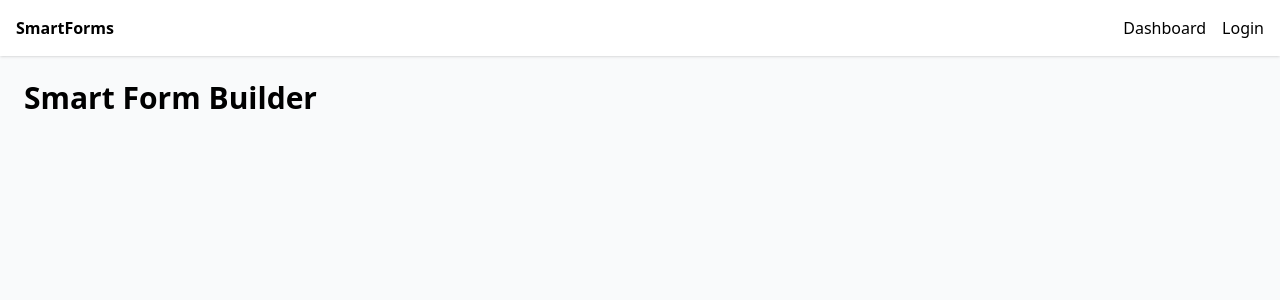
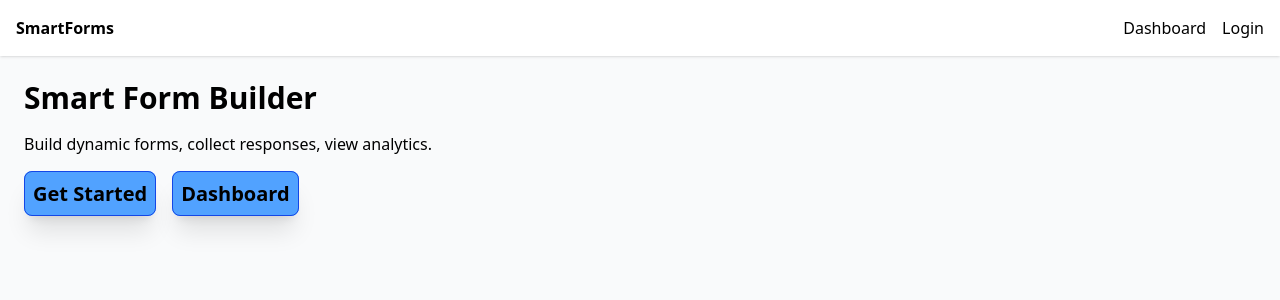
Before and after one commit to rakshithkumar608/smart_form_builder, a React app in the folder frontend/: page / in a window 1280 px wide. Shown: the top 300 px of the page. Built offline with nearby package versions, Linux system fonts and the light colour scheme; the HTML template or start-up script is replaced by a standard one.

Commit message:
Home page completed succesfully

```diff
--- a/frontend/src/pages/Home.jsx
+++ b/frontend/src/pages/Home.jsx
@@ -1,9 +1,16 @@
 import React from 'react'
+import { Link } from 'react-router-dom'
 
 const Home = () => {
   return (
     <div>
       <h1 className="text-3xl font-bold ">Smart Form Builder</h1>
+      <p className="mt-4">Build dynamic forms, collect responses, view analytics.</p>
+      <div className="mt-6 space-x-4">
+        <Link to="/register" className='p-2 border mt-3 rounded-lg bg-blue-400 text-xl font-semibold hover:bg-blue-500 border-blue-700 shadow-xl'>Get Started</Link>
+        <Link to="/dashboard" className='p-2 border mt-3 rounded-lg bg-blue-400 text-xl font-semibold hover:bg-blue-500 border-blue-700 shadow-xl'>Dashboard</Link>
+
+      </div>
     </div>
   )
 }
```
